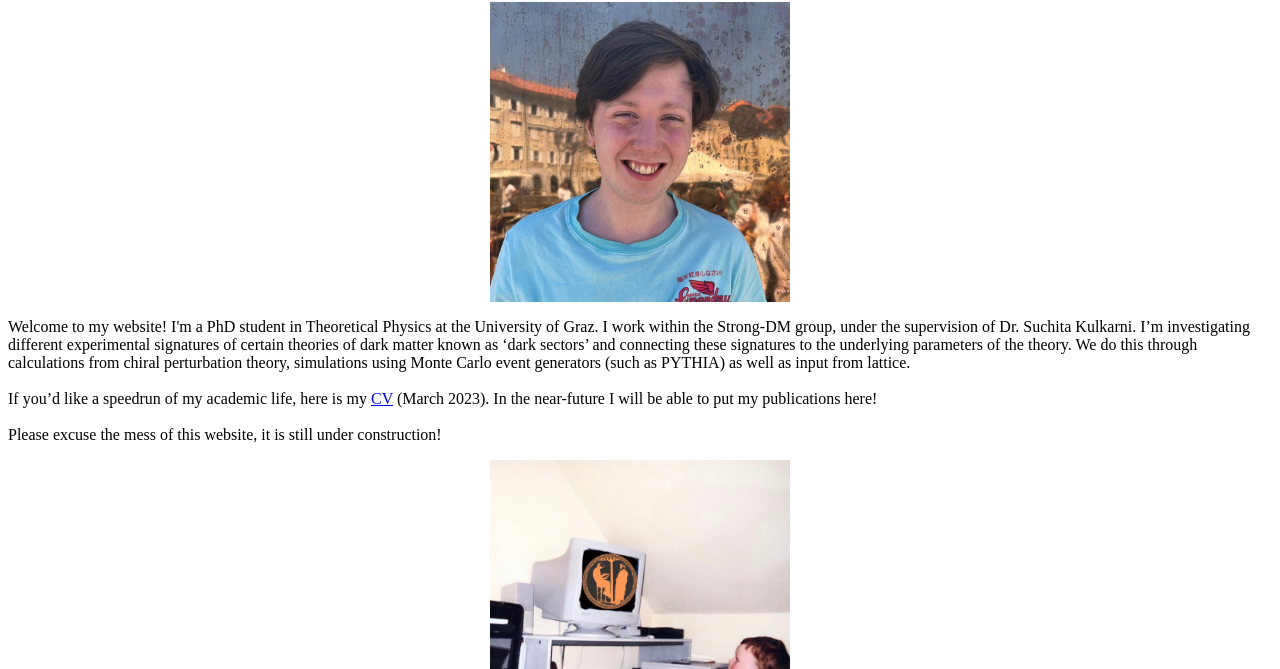
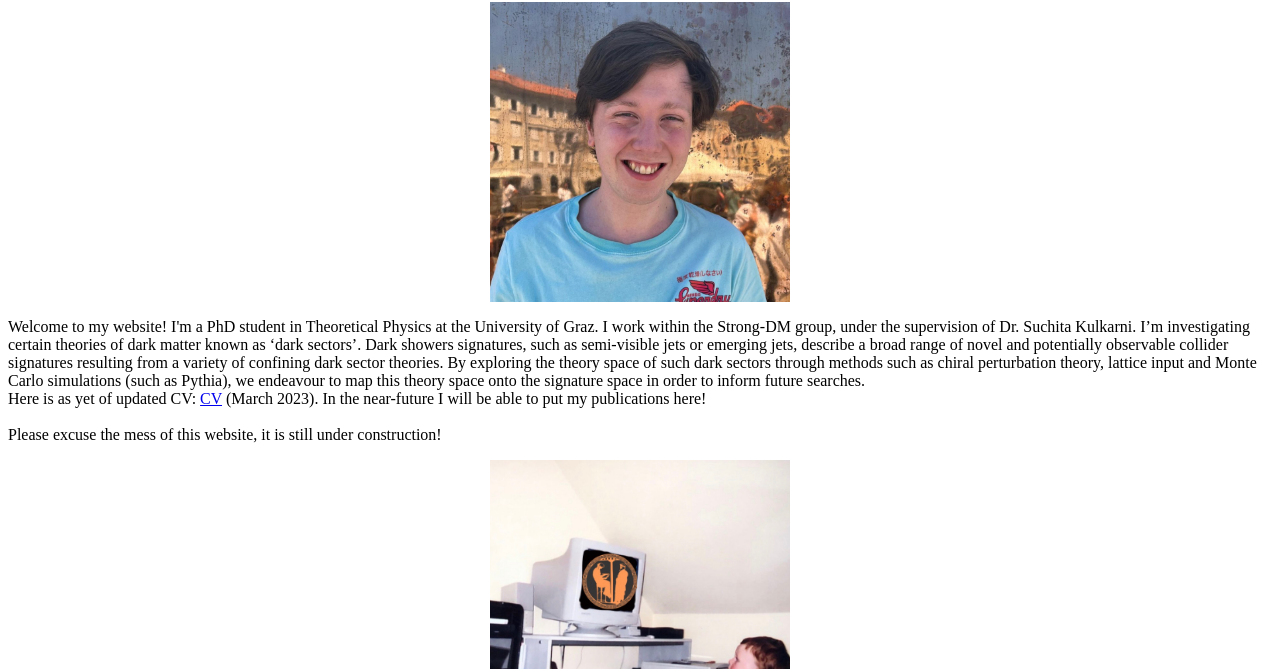
Before and after one commit to JoshLockyer/JoshLockyer.github.io, a plain HTML site: page index.html in a window 1280 px wide. Shown: the part 131-800 px from the top of the page. Drawn offline with Linux system fonts and the light colour scheme.

Commit message:
Update index.html

```diff
--- a/index.html
+++ b/index.html
@@ -42,9 +42,10 @@
     <img src='orcid.png' alt='ORCiD logo' width='25' height='25'>
     </a> </h1>  -->
   <img class='center' src='newprofile.png' align='middle' alt='Me in a pub in York' width='300'>
-   <p>Welcome to my website! I'm a PhD student in Theoretical Physics at the University of Graz. I work within the Strong-DM group, under the supervision of Dr. Suchita Kulkarni. I’m investigating different experimental signatures of certain theories of dark matter known as ‘dark sectors’ and connecting these signatures to the underlying parameters of the theory. We do this through calculations from chiral perturbation theory, simulations using Monte Carlo event generators (such as PYTHIA) as well as input from lattice.    <br>
+   <p>Welcome to my website! I'm a PhD student in Theoretical Physics at the University of Graz. I work within the Strong-DM group, under the supervision of Dr. Suchita Kulkarni. I’m investigating certain theories of dark matter known as ‘dark sectors’.
+      Dark showers signatures, such as semi-visible jets or emerging jets, describe a broad range of novel and potentially observable collider signatures resulting from a variety of confining dark sector theories. By exploring the theory space of such dark sectors through methods such as chiral perturbation theory, lattice input and Monte Carlo simulations (such as Pythia), we endeavour to map this theory space onto the signature space in order to inform future searches.
     <br>
-    If you’d like a speedrun of my academic life, here is my <a href="/Curriculum_Vitae.pdf"download>CV</a> (March 2023). In the near-future I will be able to put my publications here!<br>
+    Here is as yet of updated CV: <a href="/Curriculum_Vitae.pdf"download>CV</a> (March 2023). In the near-future I will be able to put my publications here!<br>
     <br>
     Please excuse the mess of this website, it is still under construction! </p>
 
```
